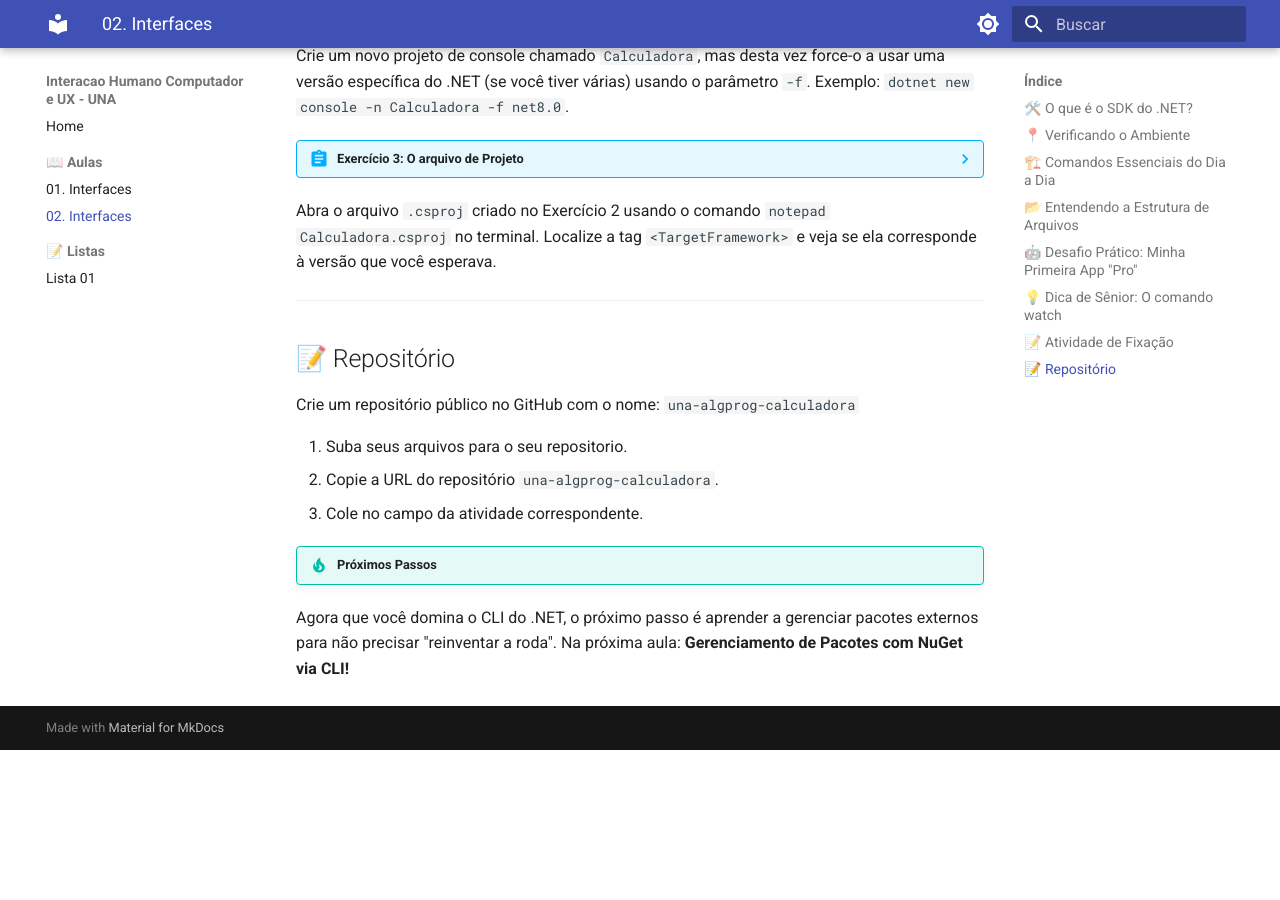
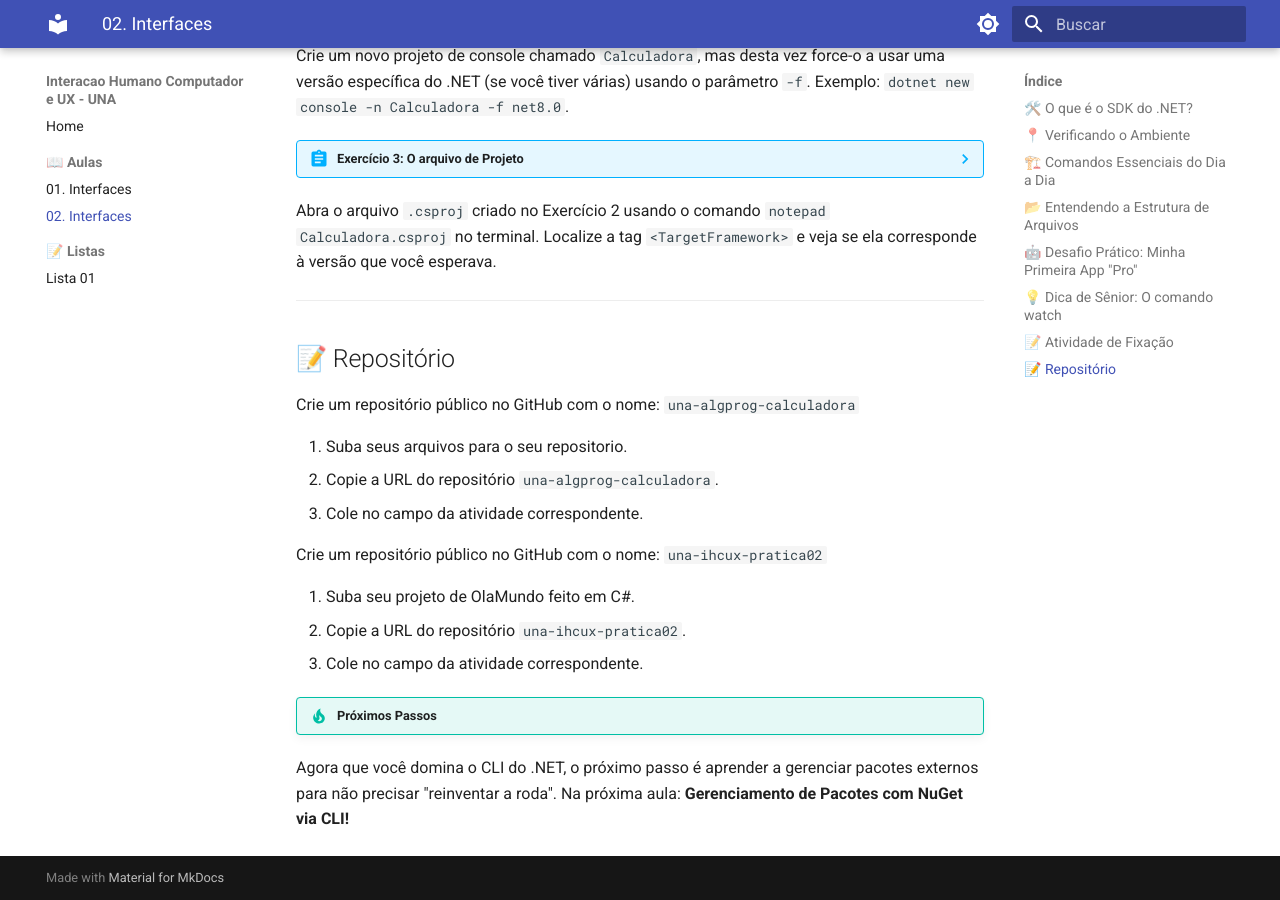
Before and after one commit to danhpaiva/una-ihcux-mkdocs-202601, an MkDocs documentation site: the page built from docs/aulas/02-interface.md, in a window 1280 px wide and 900 px high, scrolled down 2741 px. Built offline with MkDocs 1.6.1 and Material for MkDocs 9.7.7, drawn with Linux system fonts in a browser that asks for light colours; before the commit the page ends 3491 px from its top, so only the background shows below that.

Commit message:
feat: add files

```diff
--- a/docs/aulas/02-interface.md
+++ b/docs/aulas/02-interface.md
@@ -102,5 +102,12 @@ Crie um repositório público no GitHub com o nome:
 1. Copie a URL do repositório `una-algprog-calculadora`.
 2. Cole no campo da atividade correspondente.
 
+Crie um repositório público no GitHub com o nome:
+`una-ihcux-pratica02`
+
+0. Suba seu projeto de OlaMundo feito em C#.
+1. Copie a URL do repositório `una-ihcux-pratica02`.
+2. Cole no campo da atividade correspondente.
+
 !!! tip "Próximos Passos"
 Agora que você domina o CLI do .NET, o próximo passo é aprender a gerenciar pacotes externos para não precisar "reinventar a roda". Na próxima aula: **Gerenciamento de Pacotes com NuGet via CLI!**
```
